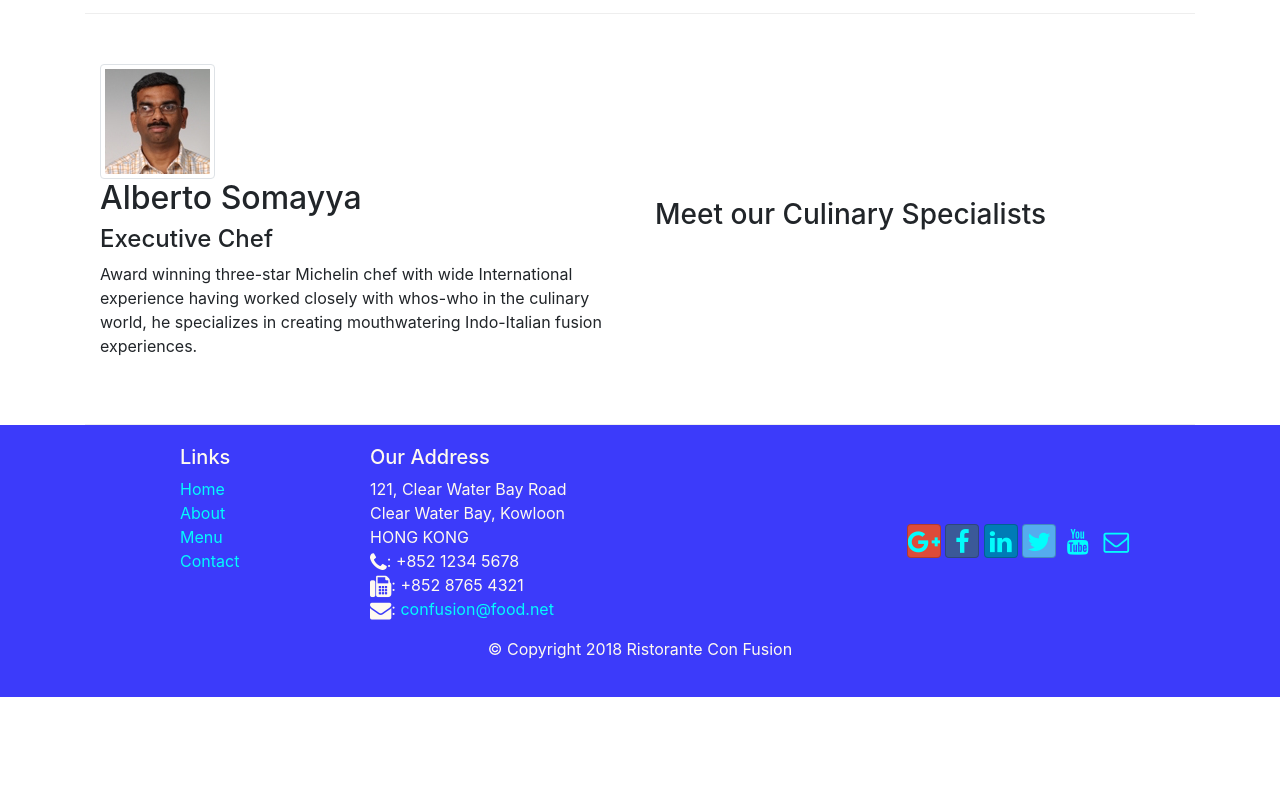
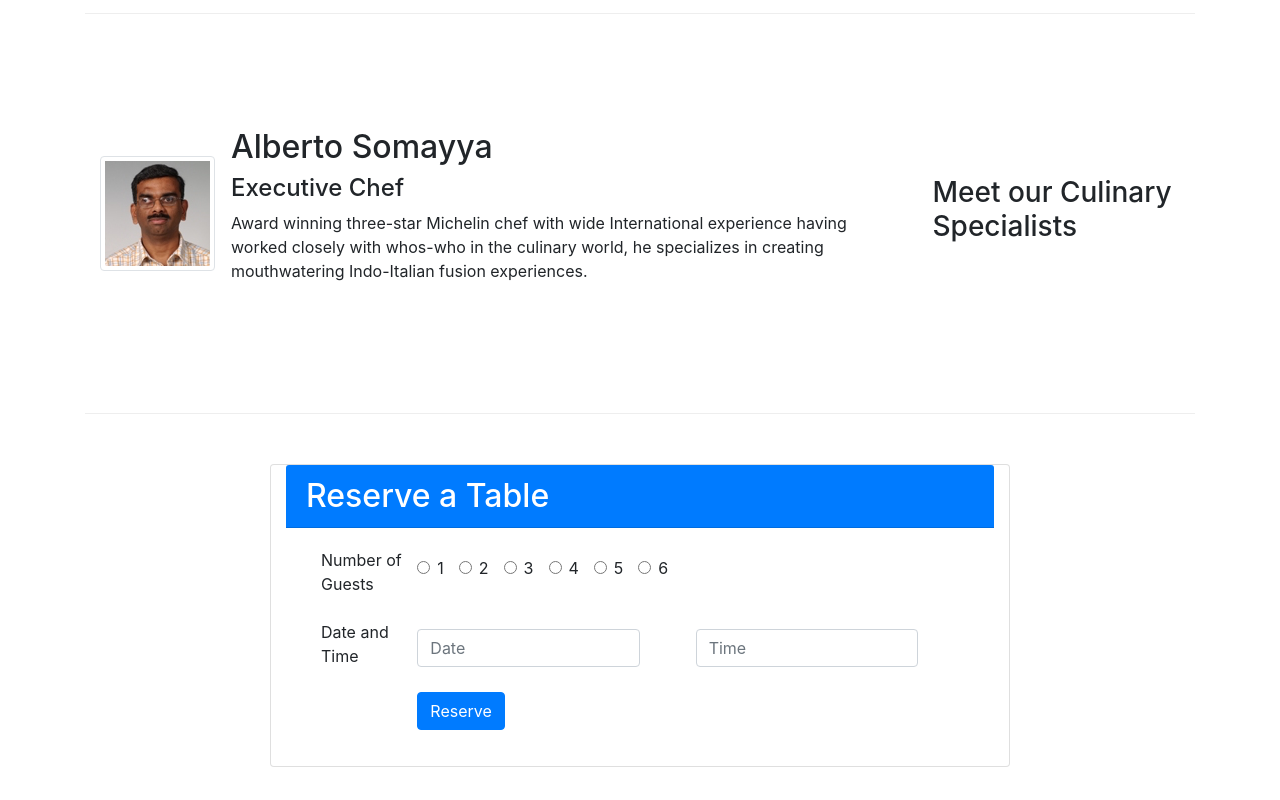
Before and after one commit to HiewYiSa/BootStrapLearn, a website: page index.html in a window 1280 px wide. Shown: the part 1120-1920 px from the top of the page. Before the commit the page ends 1817 px from the top, so only its background shows below. Drawn offline with nearby package versions, Linux system fonts and the light colour scheme.

Commit message:
Assignment 2

```diff
--- a/index.html
+++ b/index.html
@@ -41,9 +41,12 @@
                     <h1>Ristorante con Fusion</h1>
                     <p>We take inspiration from the World's best cuisines, and create a unique fusion experience. Our lipsmacking creations will tickle your culinary senses!</p>
                 </div>
-                <div class="col-12 col-sm align-self-center">
+                <div class="col-12 col-sm-3 align-self-center">
 		    <img src="img/logo.png" class="img-fluid">
                 </div>
+		<div class="col-12 col-sm-3 align-self-center">
+		    <a href="#reservation"><button type="button" class="btn btn-warning btn-block btn-lg">Reserve Table</button></a>
+		</div>
             </div>
         </div>
     </header>
@@ -58,7 +61,9 @@
 		    <img class="d-flex mr-3 img-thumbnail align-self-center" src="img/uthappizza.png" alt="uthappizza">
 		    <div class="media-body">
                 	<h2 class="mt-0">Uthappizza <span class="badge badge-danger">HOT</span><span class="badge badge-pill badge-secondary">$4.99</span></h2>
-                	<p>A unique combination of Indian Uthappam (pancake) and Italian pizza, topped with Cerignola olives, ripe vine cherry tomatoes, Vidalia onion, Guntur chillies and Buffalo Paneer.</p>
+			<div class="d-none d-sm-block">
+                	    <p>A unique combination of Indian Uthappam (pancake) and Italian pizza, topped with Cerignola olives, ripe vine cherry tomatoes, Vidalia onion, Guntur chillies and Buffalo Paneer.</p>
+			</div>
 		    </div>
 		</div>
             </div>
@@ -66,35 +71,93 @@
 
 
         <div class="row row-content align-items-center">
-            <div class="col-12 col-sm-4 col-md-3">
+            <div class="col-12 col-sm-4 col-md-3 order-sm-first">
 		<h3>This Month's Promotions</h3>
             </div>
             <div class="col-12 col-sm col-md">
                 <div class="media">
-		    <img class="d-flex mr-3 img-thumbnail align-self-center" src="img/buffet.png" alt="buffet">
 		    <div class="media-body">
-	                <h2>Weekend Grand Buffet</h2>
-	       	        <p>Featuring mouthwatering combinations with a choice of five different salads, six enticing appetizers, six main entrees and five choicest desserts. Free flowing bubbly and soft drinks. All for just $19.99 per person </p>
+                	<h2 class="mt-0">Weekend Grand Buffet <span class="badge badge-danger">NEW </span></h2>
+			<div class="d-none d-sm-block">
+	       	            <p>Featuring mouthwatering combinations with a choice of five different salads, six enticing appetizers, six main entrees and five choicest desserts. Free flowing bubbly and soft drinks. All for just $19.99 per person </p>
+			</div>
+		    </div>
+		    <img class="d-flex ml-3 img-thumbnail order-sm-last align-self-center" src="img/buffet.png" alt="buffet">
+		</div>
+            </div>
+        </div>
+
+        <div class="row row-content align-items-center">
+            <div class="col-12 col-sm-4 col-md-3 order-sm-last col-md">
+                <h3>Meet our Culinary Specialists</h3>
+            </div>
+            <div class="col-12 col-sm order-sm-first col-md">
+		<div class="media">
+		    <img class="d-lex mr-3 img-thumbnail align-self-center" src="img/alberto.png" alt="alberto">
+		    <div class="media-body">
+                	<h2>Alberto Somayya</h2>
+                	<h4>Executive Chef</h4>
+                        <div class="d-none d-sm-block">
+			    <p>Award winning three-star Michelin chef with wide International experience having worked closely with whos-who in the culinary world, he specializes in creating mouthwatering Indo-Italian fusion experiences. </p>
+			</div>
 		    </div>
 		</div>
             </div>
         </div>
 
         <div class="row row-content align-items-center">
-            <div class="col-12 col-sm-4 order-sm-last col-md">
-                <h3>Meet our Culinary Specialists</h3>
-            </div>
-            <div class="col-12 col-sm order-sm-first col-md">
-		<div class="media-object">
-		    <img class="d-lex mr-3 img-thumbnail align-self-center" src="img/alberto.png" alt="alberto">
-		    <div class="media-body">
-                	<h2>Alberto Somayya</h2>
-                	<h4>Executive Chef</h4>
-                        <p>Award winning three-star Michelin chef with wide International experience having worked closely with whos-who in the culinary world, he specializes in creating mouthwatering Indo-Italian fusion experiences. </p>
+	    <div class="card col-12 col-sm-8 offset-sm-2">
+		<h2 class="card-header bg-primary text-white">Reserve a Table</h2>
+		<div class="card-body">
+		    <div class="col-12">
+			<form id="reservation">
+			    <div class="form-group row align-items-center">
+				<label for="guestnumber" class="col-md-2">Number of Guests</label>
+				<div class="form-group row col-md-10 align-items-center">
+				    <div class="form-check col-auto">
+					<input class="form-check-input" type="radio" id="exampleRadios" name="exampleRadios">
+					<label class="form-check-label" for="exampleRadios1">1</label>
+				    </div>
+				    <div class="form-check col-auto">
+					<input class="form-check-input" type="radio" id="exampleRadios" name="exampleRadios">
+					<label class="form-check-label" for="exampleRadios2">2</label>
+				    </div>
+				    <div class="form-check col-auto">
+					<input class="form-check-input" type="radio" id="exampleRadios" name="exampleRadios">
+					<label class="form-check-label" for="exampleRadios3">3</label>
+				    </div>
+				    <div class="form-check col-auto">
+					<input class="form-check-input" type="radio" id="exampleRadios" name="exampleRadios">
+					<label class="form-check-label" for="exampleRadios4">4</label>
+				    </div>
+				    <div class="form-check col-auto">
+					<input class="form-check-input" type="radio" id="exampleRadios" name="exampleRadios">
+					<label class="form-check-label" for="exampleRadios5">5</label>
+				    </div>
+				    <div class="form-check col-auto">
+					<input class="form-check-input" type="radio" id="exampleRadios" name="exampleRadios">
+					<label class="form-check-label" for="exampleRadios6">6</label>
+				    </div>
+				</div>
+			    </div>
+		            <div class="form-group row align-items-center">
+		       	        <label for="date&time" class="col-md-2">Date and Time</label>
+			   <!-- <input type="date" class="form-control" id="date" name="date" placeholder="Date"></input> -->
+			   <!-- <input type="time" class="form-control" id="time" name="time" placeholder="Time"></input> -->
+			        <input type="text" class="form-control col-md-4" id="date" name="date" placeholder="Date"></input>
+			        <input type="text" class="form-control col-md-4 offset-md-1" id="time" name="time" placeholder="Time"></input>
+			    </div>
+			    <div class="form-group row">
+				<div class="offset-md-2">
+				    <button type="submit" class="btn btn-primary">Reserve</button>
+				</div>
+			    </div>
+			</form>
 		    </div>
 		</div>
-            </div>
-        </div>
+	    </div>
+	</div>
+
     </div>
 
     <footer class="footer">
```
Also changed, not shown: aboutus.html (+3 -3 lines), contactus.html (+3 -3 lines).
